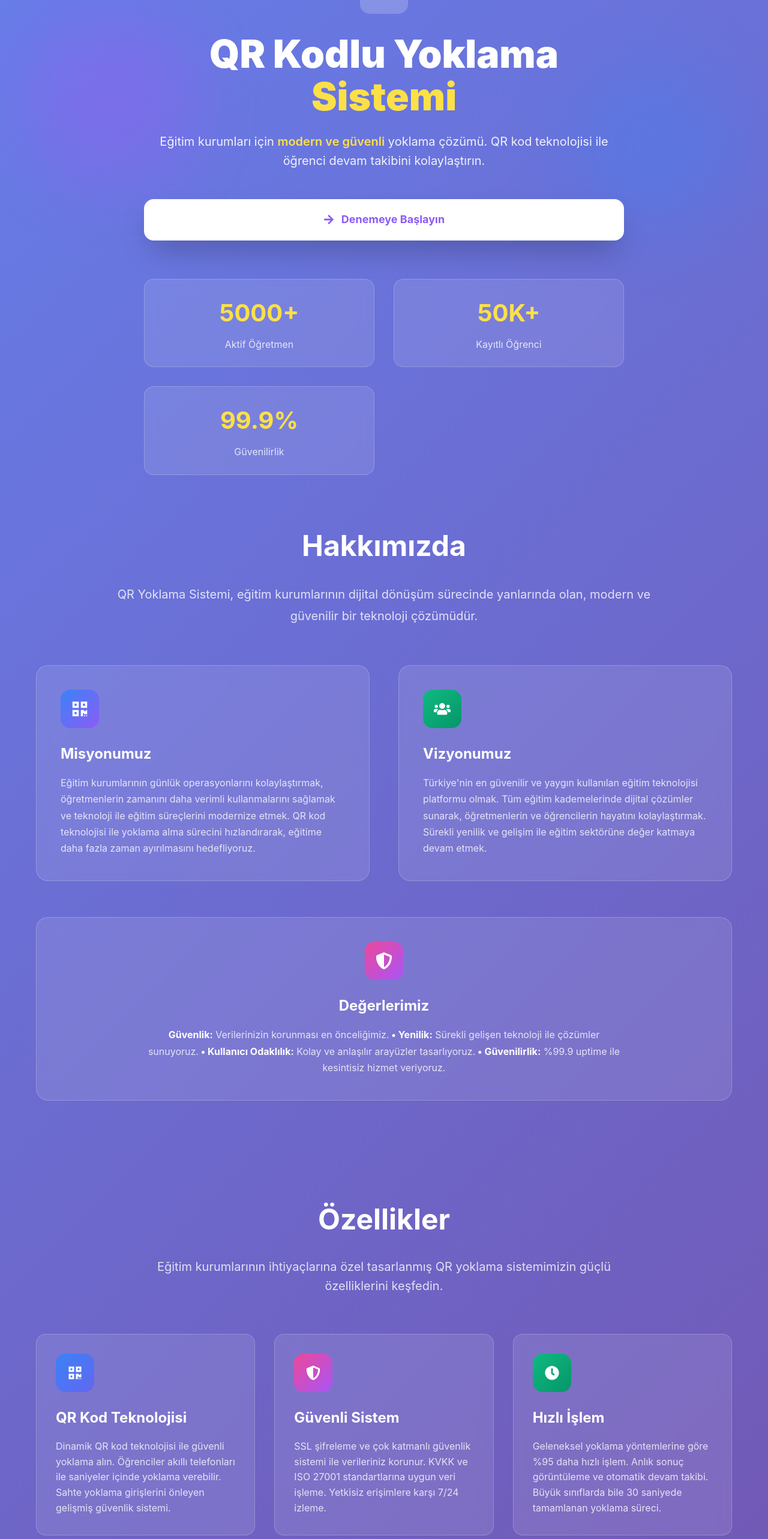
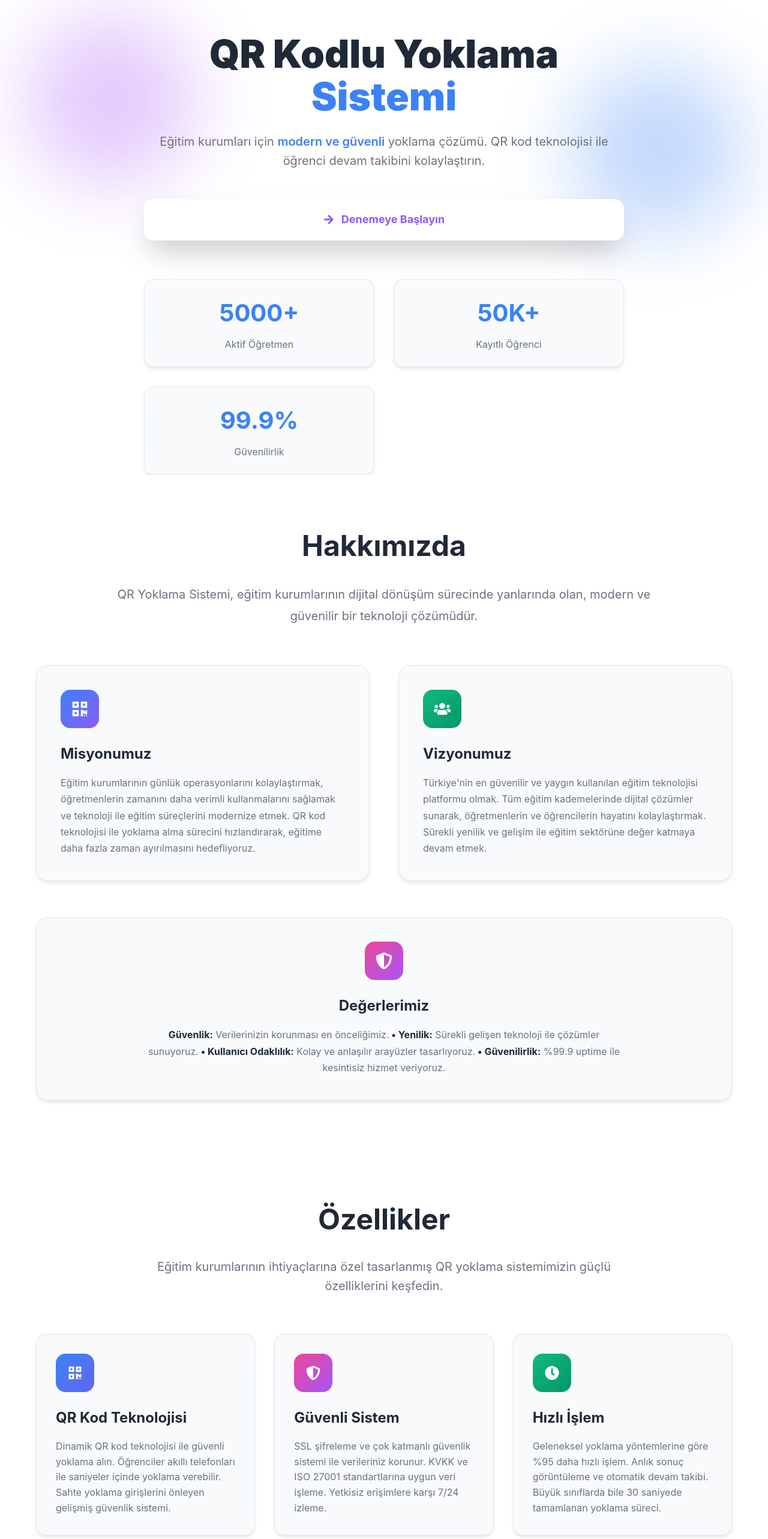
Before and after one commit to ferhatozturk1/Yoklama3, a React (Create React App) app: page / in a window 1280 px wide. Shown: the part 140-2706 px from the top of the page at 60% size. Built offline with nearby package versions, Linux system fonts and the light colour scheme; no server answers.

Commit message:
Genel Değişiklikler

```diff
--- a/src/components/LandingPage.js
+++ b/src/components/LandingPage.js
@@ -40,13 +40,13 @@ function LandingPage() {
   };
 
   return (
-    <div className="min-h-screen">
+    <div className="min-h-screen" style={{ background: "white" }}>
       <ScrollAnimations />
 
       {/* Navbar */}
       <nav
         className="fixed top-0 left-0 right-0 z-50"
-        style={{ background: "rgba(0,0,0,0.2)", backdropFilter: "blur(10px)" }}
+        style={{ background: "#3b82f6", boxShadow: "0 4px 6px -1px rgba(0, 0, 0, 0.1)" }}
       >
         <div style={{ maxWidth: "1200px", margin: "0 auto", padding: "0 20px" }}>
           <div
@@ -374,27 +374,27 @@ function LandingPage() {
               style={{
                 fontSize: "4rem",
                 fontWeight: "900",
-                color: "white",
+                color: "#1f2937",
                 marginBottom: "24px",
                 lineHeight: "1.1",
                 margin: "0 0 24px 0",
               }}
             >
               QR Kodlu Yoklama
-              <span style={{ display: "block", color: "#fde047" }}>Sistemi</span>
+              <span style={{ display: "block", color: "#3b82f6" }}>Sistemi</span>
             </h1>
             <p
               className="scroll-animate-stagger delay-200"
               style={{
                 fontSize: "1.25rem",
-                color: "rgba(255,255,255,0.9)",
+                color: "#6b7280",
                 maxWidth: "800px",
                 margin: "0 auto 48px auto",
                 lineHeight: "1.6",
               }}
             >
               Eğitim kurumları için{" "}
-              <span style={{ fontWeight: "600", color: "#fde047" }}>modern ve güvenli</span>{" "}
+              <span style={{ fontWeight: "600", color: "#3b82f6" }}>modern ve güvenli</span>{" "}
               yoklama çözümü. QR kod teknolojisi ile öğrenci devam takibini kolaylaştırın.
             </p>
           </div>
@@ -445,47 +445,47 @@ function LandingPage() {
             <div
               className="scroll-animate-stagger delay-500 hover-lift"
               style={{
-                background: "rgba(255,255,255,0.1)",
+                background: "#f8fafc",
                 borderRadius: "16px",
                 padding: "24px",
-                backdropFilter: "blur(10px)",
-                border: "1px solid rgba(255,255,255,0.2)",
+                border: "1px solid #e2e8f0",
+                boxShadow: "0 4px 6px -1px rgba(0, 0, 0, 0.1)",
               }}
             >
-              <div style={{ fontSize: "2.5rem", fontWeight: "bold", color: "#fde047", marginBottom: "8px" }}>
+              <div style={{ fontSize: "2.5rem", fontWeight: "bold", color: "#3b82f6", marginBottom: "8px" }}>
                 5000+
               </div>
-              <div style={{ color: "rgba(255,255,255,0.8)" }}>Aktif Öğretmen</div>
+              <div style={{ color: "#6b7280" }}>Aktif Öğretmen</div>
             </div>
             <div
               className="scroll-animate-stagger delay-600 hover-lift"
               style={{
-                background: "rgba(255,255,255,0.1)",
+                background: "#f8fafc",
                 borderRadius: "16px",
                 padding: "24px",
-                backdropFilter: "blur(10px)",
-                border: "1px solid rgba(255,255,255,0.2)",
+                border: "1px solid #e2e8f0",
+                boxShadow: "0 4px 6px -1px rgba(0, 0, 0, 0.1)",
               }}
             >
-              <div style={{ fontSize: "2.5rem", fontWeight: "bold", color: "#fde047", marginBottom: "8px" }}>
+              <div style={{ fontSize: "2.5rem", fontWeight: "bold", color: "#3b82f6", marginBottom: "8px" }}>
                 50K+
               </div>
-              <div style={{ color: "rgba(255,255,255,0.8)" }}>Kayıtlı Öğrenci</div>
+              <div style={{ color: "#6b7280" }}>Kayıtlı Öğrenci</div>
             </div>
             <div
               className="scroll-animate-stagger delay-700 hover-lift"
               style={{
-                background: "rgba(255,255,255,0.1)",
+                background: "#f8fafc",
                 borderRadius: "16px",
                 padding: "24px",
-                backdropFilter: "blur(10px)",
-                border: "1px solid rgba(255,255,255,0.2)",
+                border: "1px solid #e2e8f0",
+                boxShadow: "0 4px 6px -1px rgba(0, 0, 0, 0.1)",
               }}
             >
-              <div style={{ fontSize: "2.5rem", fontWeight: "bold", color: "#fde047", marginBottom: "8px" }}>
+              <div style={{ fontSize: "2.5rem", fontWeight: "bold", color: "#3b82f6", marginBottom: "8px" }}>
                 99.9%
               </div>
-              <div style={{ color: "rgba(255,255,255,0.8)" }}>Güvenilirlik</div>
+              <div style={{ color: "#6b7280" }}>Güvenilirlik</div>
             </div>
           </div>
         </div>
@@ -499,7 +499,7 @@ function LandingPage() {
               style={{
                 fontSize: "3rem",
                 fontWeight: "bold",
-                color: "white",
+                color: "#1f2937",
                 marginBottom: "24px",
                 margin: "0 0 24px 0",
               }}
@@ -510,7 +510,7 @@ function LandingPage() {
               className="scroll-animate delay-200"
               style={{
                 fontSize: "1.25rem",
-                color: "rgba(255,255,255,0.8)",
+                color: "#6b7280",
                 maxWidth: "900px",
                 margin: "0 auto 40px auto",
                 lineHeight: "1.8",
@@ -532,11 +532,11 @@ function LandingPage() {
             <div
               className="scroll-animate-left"
               style={{
-                background: "rgba(255,255,255,0.1)",
+                background: "#f8fafc",
                 padding: "40px",
                 borderRadius: "20px",
-                backdropFilter: "blur(10px)",
-                border: "1px solid rgba(255,255,255,0.2)",
+                border: "1px solid #e2e8f0",
+                boxShadow: "0 4px 6px -1px rgba(0, 0, 0, 0.1)",
               }}
             >
               <div
@@ -553,10 +553,10 @@ function LandingPage() {
               >
                 <FaQrcode style={{ fontSize: "28px", color: "white" }} />
               </div>
-              <h3 style={{ fontSize: "1.5rem", fontWeight: "bold", color: "white", marginBottom: "16px", margin: "0 0 16px 0" }}>
+              <h3 style={{ fontSize: "1.5rem", fontWeight: "bold", color: "#1f2937", marginBottom: "16px", margin: "0 0 16px 0" }}>
                 Misyonumuz
               </h3>
-              <p style={{ color: "rgba(255,255,255,0.8)", lineHeight: "1.7", margin: 0, fontSize: "16px" }}>
+              <p style={{ color: "#6b7280", lineHeight: "1.7", margin: 0, fontSize: "16px" }}>
                 Eğitim kurumlarının günlük operasyonlarını kolaylaştırmak, öğretmenlerin zamanını daha verimli kullanmalarını sağlamak ve
                 teknoloji ile eğitim süreçlerini modernize etmek. QR kod teknolojisi ile yoklama alma sürecini hızlandırarak,
                 eğitime daha fazla zaman ayırılmasını hedefliyoruz.
@@ -566,11 +566,11 @@ function LandingPage() {
             <div
               className="scroll-animate-right"
               style={{
-                background: "rgba(255,255,255,0.1)",
+                background: "#f8fafc",
                 padding: "40px",
                 borderRadius: "20px",
-                backdropFilter: "blur(10px)",
-                border: "1px solid rgba(255,255,255,0.2)",
+                border: "1px solid #e2e8f0",
+                boxShadow: "0 4px 6px -1px rgba(0, 0, 0, 0.1)",
               }}
             >
               <div
@@ -587,10 +587,10 @@ function LandingPage() {
               >
                 <FaUsers style={{ fontSize: "28px", color: "white" }} />
               </div>
-              <h3 style={{ fontSize: "1.5rem", fontWeight: "bold", color: "white", marginBottom: "16px", margin: "0 0 16px 0" }}>
+              <h3 style={{ fontSize: "1.5rem", fontWeight: "bold", color: "#1f2937", marginBottom: "16px", margin: "0 0 16px 0" }}>
                 Vizyonumuz
               </h3>
-              <p style={{ color: "rgba(255,255,255,0.8)", lineHeight: "1.7", margin: 0, fontSize: "16px" }}>
+              <p style={{ color: "#6b7280", lineHeight: "1.7", margin: 0, fontSize: "16px" }}>
                 Türkiye'nin en güvenilir ve yaygın kullanılan eğitim teknolojisi platformu olmak.
                 Tüm eğitim kademelerinde dijital çözümler sunarak, öğretmenlerin ve öğrencilerin hayatını kolaylaştırmak.
                 Sürekli yenilik ve gelişim ile eğitim sektörüne değer katmaya devam etmek.
@@ -601,11 +601,11 @@ function LandingPage() {
           <div
             className="scroll-animate"
             style={{
-              background: "rgba(255,255,255,0.1)",
+              background: "#f8fafc",
               padding: "40px",
               borderRadius: "20px",
-              backdropFilter: "blur(10px)",
-              border: "1px solid rgba(255,255,255,0.2)",
+              border: "1px solid #e2e8f0",
+              boxShadow: "0 4px 6px -1px rgba(0, 0, 0, 0.1)",
               textAlign: "center",
             }}
           >
@@ -623,14 +623,14 @@ function LandingPage() {
             >
               <FaShieldAlt style={{ fontSize: "28px", color: "white" }} />
             </div>
-            <h3 style={{ fontSize: "1.5rem", fontWeight: "bold", color: "white", marginBottom: "16px", margin: "0 0 16px 0" }}>
+            <h3 style={{ fontSize: "1.5rem", fontWeight: "bold", color: "#1f2937", marginBottom: "16px", margin: "0 0 16px 0" }}>
               Değerlerimiz
             </h3>
-            <p style={{ color: "rgba(255,255,255,0.8)", lineHeight: "1.7", margin: 0, fontSize: "16px", maxWidth: "800px", margin: "0 auto" }}>
-              <strong style={{ color: "white" }}>Güvenlik:</strong> Verilerinizin korunması en önceliğimiz.
-              <strong style={{ color: "white" }}> • Yenilik:</strong> Sürekli gelişen teknoloji ile çözümler sunuyoruz.
-              <strong style={{ color: "white" }}> • Kullanıcı Odaklılık:</strong> Kolay ve anlaşılır arayüzler tasarlıyoruz.
-              <strong style={{ color: "white" }}> • Güvenilirlik:</strong> %99.9 uptime ile kesintisiz hizmet veriyoruz.
+            <p style={{ color: "#6b7280", lineHeight: "1.7", margin: 0, fontSize: "16px", maxWidth: "800px", margin: "0 auto" }}>
+              <strong style={{ color: "#1f2937" }}>Güvenlik:</strong> Verilerinizin korunması en önceliğimiz.
+              <strong style={{ color: "#1f2937" }}> • Yenilik:</strong> Sürekli gelişen teknoloji ile çözümler sunuyoruz.
+              <strong style={{ color: "#1f2937" }}> • Kullanıcı Odaklılık:</strong> Kolay ve anlaşılır arayüzler tasarlıyoruz.
+              <strong style={{ color: "#1f2937" }}> • Güvenilirlik:</strong> %99.9 uptime ile kesintisiz hizmet veriyoruz.
             </p>
           </div>
         </div>
@@ -645,7 +645,7 @@ function LandingPage() {
               style={{
                 fontSize: "3rem",
                 fontWeight: "bold",
-                color: "white",
+                color: "#1f2937",
                 marginBottom: "24px",
                 margin: "0 0 24px 0",
               }}
@@ -656,7 +656,7 @@ function LandingPage() {
               className="scroll-animate delay-200"
               style={{
                 fontSize: "1.25rem",
-                color: "rgba(255,255,255,0.8)",
+                color: "#6b7280",
                 maxWidth: "800px",
                 margin: "0 auto",
                 lineHeight: "1.6",
@@ -676,11 +676,11 @@ function LandingPage() {
             <div
               className="scroll-animate-left hover-lift"
               style={{
-                background: "rgba(255,255,255,0.1)",
+                background: "#f8fafc",
                 padding: "32px",
                 borderRadius: "16px",
-                backdropFilter: "blur(10px)",
-                border: "1px solid rgba(255,255,255,0.2)",
+                border: "1px solid #e2e8f0",
+                boxShadow: "0 4px 6px -1px rgba(0, 0, 0, 0.1)",
                 transition: "all 0.3s",
               }}
             >
@@ -698,10 +698,10 @@ function LandingPage() {
               >
                 <FaQrcode style={{ fontSize: "24px", color: "white" }} />
               </div>
-              <h3 style={{ fontSize: "1.5rem", fontWeight: "bold", color: "white", marginBottom: "16px", margin: "0 0 16px 0" }}>
+              <h3 style={{ fontSize: "1.5rem", fontWeight: "bold", color: "#1f2937", marginBottom: "16px", margin: "0 0 16px 0" }}>
                 QR Kod Teknolojisi
               </h3>
-              <p style={{ color: "rgba(255,255,255,0.8)", lineHeight: "1.6", margin: 0 }}>
+              <p style={{ color: "#6b7280", lineHeight: "1.6", margin: 0 }}>
                 Dinamik QR kod teknolojisi ile güvenli yoklama alın. Öğrenciler akıllı telefonları ile saniyeler içinde yoklama verebilir. Sahte yoklama girişlerini önleyen gelişmiş güvenlik sistemi.
               </p>
             </div>
@@ -709,11 +709,11 @@ function LandingPage() {
             <div
               className="scroll-animate hover-lift"
               style={{
-                background: "rgba(255,255,255,0.1)",
+                background: "#f8fafc",
                 padding: "32px",
                 borderRadius: "16px",
-                backdropFilter: "blur(10px)",
-                border: "1px solid rgba(255,255,255,0.2)",
+                border: "1px solid #e2e8f0",
+                boxShadow: "0 4px 6px -1px rgba(0, 0, 0, 0.1)",
                 transition: "all 0.3s",
               }}
             >
@@ -731,10 +731,10 @@ function LandingPage() {
               >
                 <FaShieldAlt style={{ fontSize: "24px", color: "white" }} />
               </div>
-              <h3 style={{ fontSize: "1.5rem", fontWeight: "bold", color: "white", marginBottom: "16px", margin: "0 0 16px 0" }}>
+              <h3 style={{ fontSize: "1.5rem", fontWeight: "bold", color: "#1f2937", marginBottom: "16px", margin: "0 0 16px 0" }}>
                 Güvenli Sistem
               </h3>
-              <p style={{ color: "rgba(255,255,255,0.8)", lineHeight: "1.6", margin: 0 }}>
+              <p style={{ color: "#6b7280", lineHeight: "1.6", margin: 0 }}>
                 SSL şifreleme ve çok katmanlı güvenlik sistemi ile verileriniz korunur. KVKK ve ISO 27001 standartlarına uygun veri işleme. Yetkisiz erişimlere karşı 7/24 izleme.
               </p>
             </div>
@@ -742,11 +742,11 @@ function LandingPage() {
             <div
               className="scroll-animate-right hover-lift"
               style={{
-                background: "rgba(255,255,255,0.1)",
+                background: "#f8fafc",
                 padding: "32px",
                 borderRadius: "16px",
-                backdropFilter: "blur(10px)",
-                border: "1px solid rgba(255,255,255,0.2)",
+                border: "1px solid #e2e8f0",
+                boxShadow: "0 4px 6px -1px rgba(0, 0, 0, 0.1)",
                 transition: "all 0.3s",
               }}
             >
@@ -764,10 +764,10 @@ function LandingPage() {
               >
                 <FaClock style={{ fontSize: "24px", color: "white" }} />
               </div>
-              <h3 style={{ fontSize: "1.5rem", fontWeight: "bold", color: "white", marginBottom: "16px", margin: "0 0 16px 0" }}>
+              <h3 style={{ fontSize: "1.5rem", fontWeight: "bold", color: "#1f2937", marginBottom: "16px", margin: "0 0 16px 0" }}>
                 Hızlı İşlem
               </h3>
-              <p style={{ color: "rgba(255,255,255,0.8)", lineHeight: "1.6", margin: 0 }}>
+              <p style={{ color: "#6b7280", lineHeight: "1.6", margin: 0 }}>
                 Geleneksel yoklama yöntemlerine göre %95 daha hızlı işlem. Anlık sonuç görüntüleme ve otomatik devam takibi. Büyük sınıflarda bile 30 saniyede tamamlanan yoklama süreci.
               </p>
             </div>
@@ -775,11 +775,11 @@ function LandingPage() {
             <div
               className="scroll-animate-left hover-lift"
               style={{
-                background: "rgba(255,255,255,0.1)",
+                background: "#f8fafc",
                 padding: "32px",
                 borderRadius: "16px",
-                backdropFilter: "blur(10px)",
-                border: "1px solid rgba(255,255,255,0.2)",
+                border: "1px solid #e2e8f0",
+                boxShadow: "0 4px 6px -1px rgba(0, 0, 0, 0.1)",
                 transition: "all 0.3s",
               }}
             >
@@ -797,10 +797,10 @@ function LandingPage() {
               >
                 <FaChartLine style={{ fontSize: "24px", color: "white" }} />
               </div>
-              <h3 style={{ fontSize: "1.5rem", fontWeight: "bold", color: "white", marginBottom: "16px", margin: "0 0 16px 0" }}>
+              <h3 style={{ fontSize: "1.5rem", fontWeight: "bold", color: "#1f2937", marginBottom: "16px", margin: "0 0 16px 0" }}>
                 Detaylı Raporlama
               </h3>
-              <p style={{ color: "rgba(255,255,255,0.8)", lineHeight: "1.6", margin: 0 }}>
+              <p style={{ color: "#6b7280", lineHeight: "1.6", margin: 0 }}>
                 Detaylı devam istatistikleri ve trend analizleri. Excel, PDF formatında raporlar. Grafik ve çizelgelerle görsel analiz. Dönemlik ve yıllık karşılaştırma raporları.
               </p>
             </div>
```
Also changed, not shown: src/components/AnaSayfa.js (+43 -188 lines), src/components/Sidebar.js (+15 -15 lines), src/data/courseSchedule.js (+45 -45 lines).
